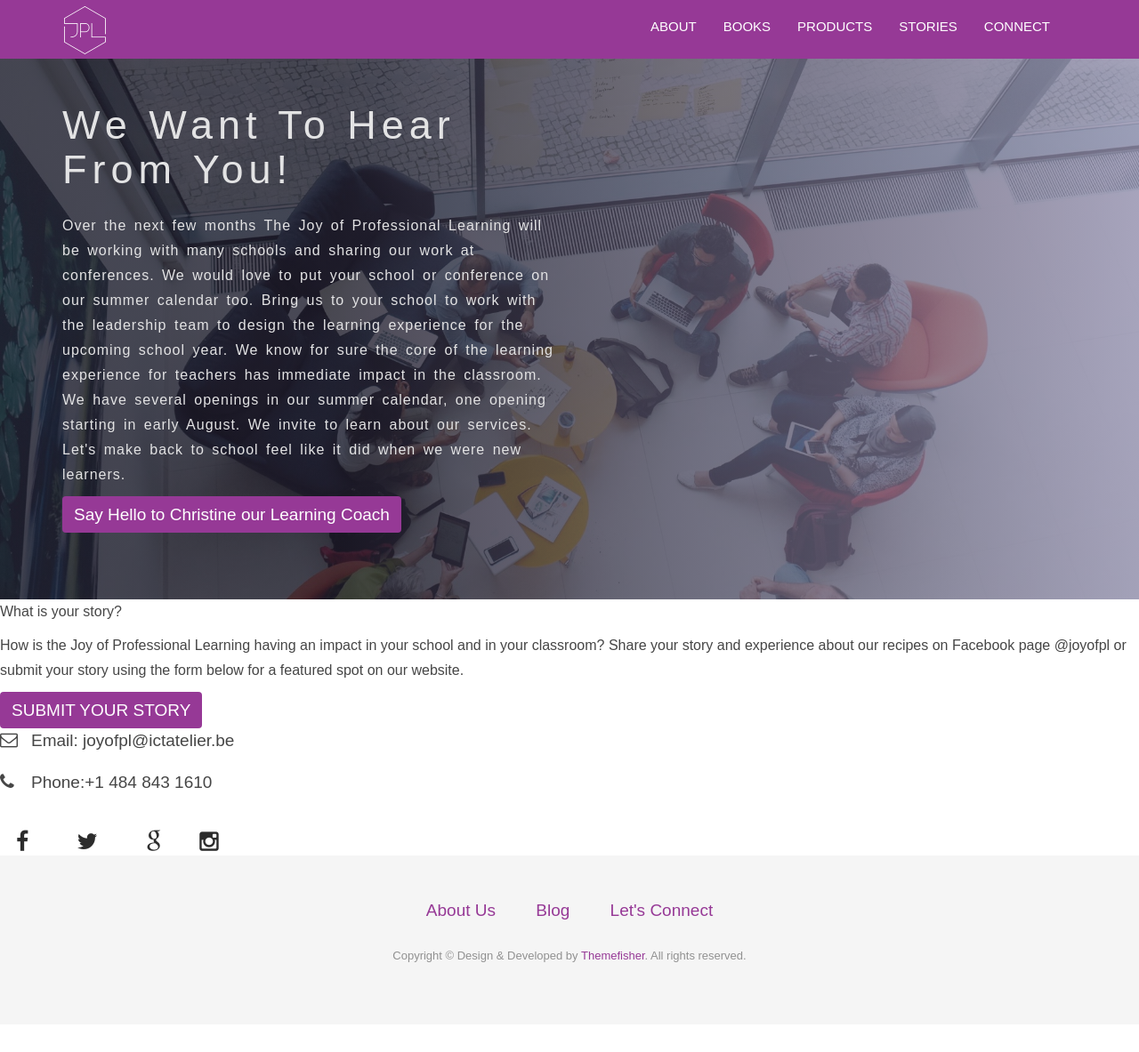
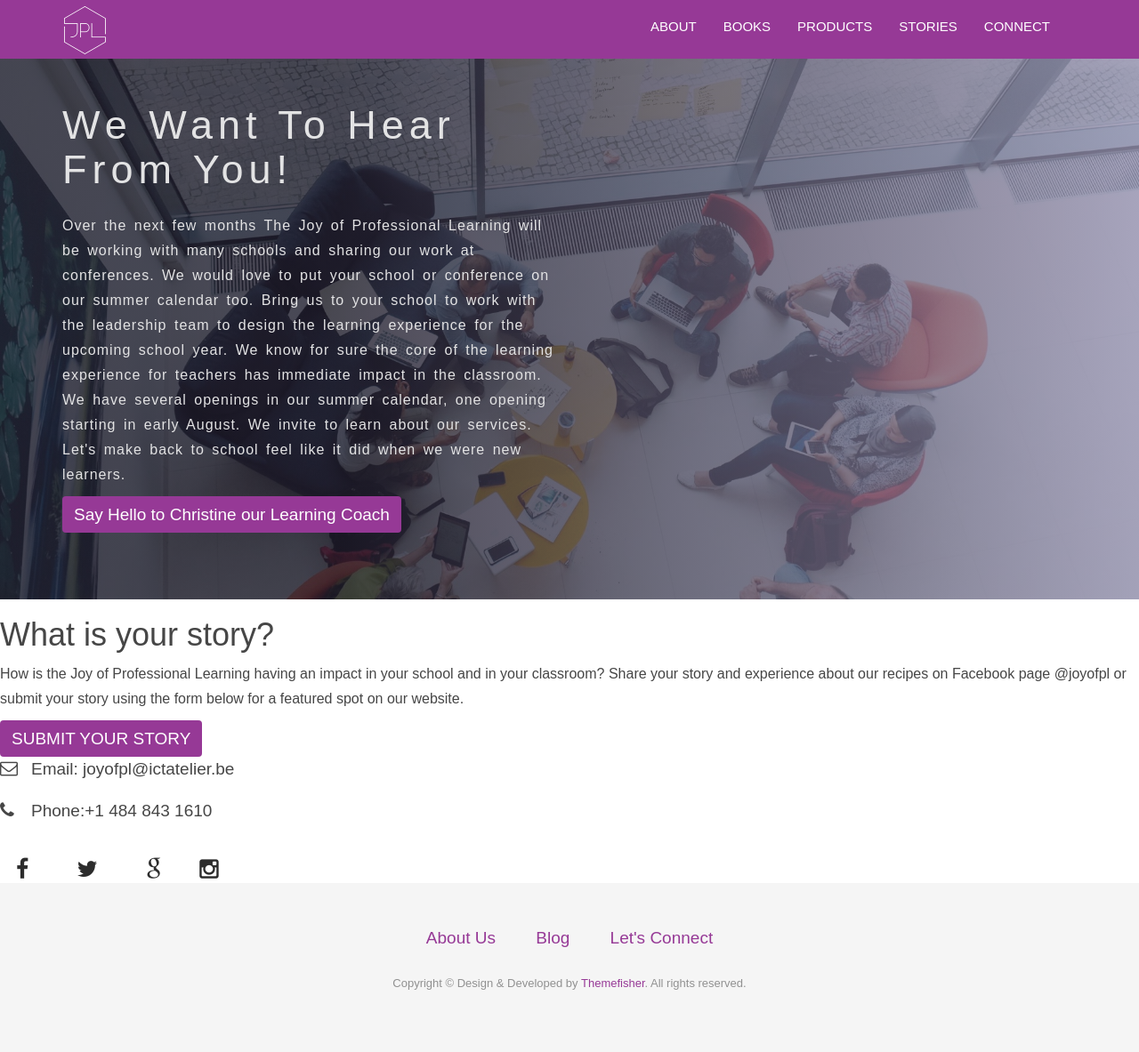
Before and after one commit to meesterkurt/joyofprofessionallearning, a Jekyll site: the page built from contact.html, in a window 1280 px wide. Shown: the whole page at 89% size. Built offline with Jekyll 4.4.1, drawn with Linux system fonts in a browser that asks for light colours; nearby versions of some CDN libraries; before the commit the page ends 1152 px from its top, so only the background shows below that.

Commit message:
Update from Forestry.io - contact.html

```diff
--- a/contact.html
+++ b/contact.html
@@ -21,7 +21,9 @@ permalink: "/contact/"
       </div>
 	</div>
 </section>
-          <p>What is your story?</p>
+         <div>
+        <div>
+        <h1>What is your story?</h1>
           <p>How is the Joy of Professional Learning having an impact in your school and in your classroom? Share your story and experience about our recipes on Facebook page @joyofpl or submit your story using the form below for a featured spot on our website. </p>
          </ul>
           <a class="btn btn-view-works" href="https://docs.google.com/forms/d/e/1FAIpQLScCb1F2XiE7MiCtl-zXizyoKQC3puN9lL0p_yYA7-0p6Q4Gbw/viewform"> SUBMIT YOUR STORY </a>
```
